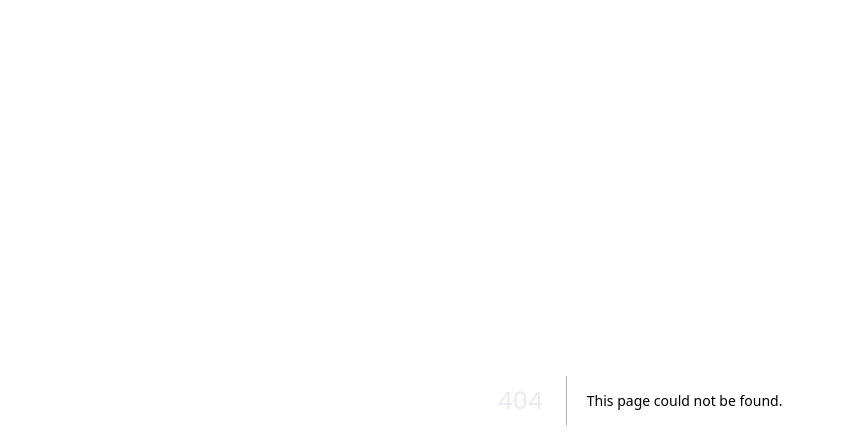
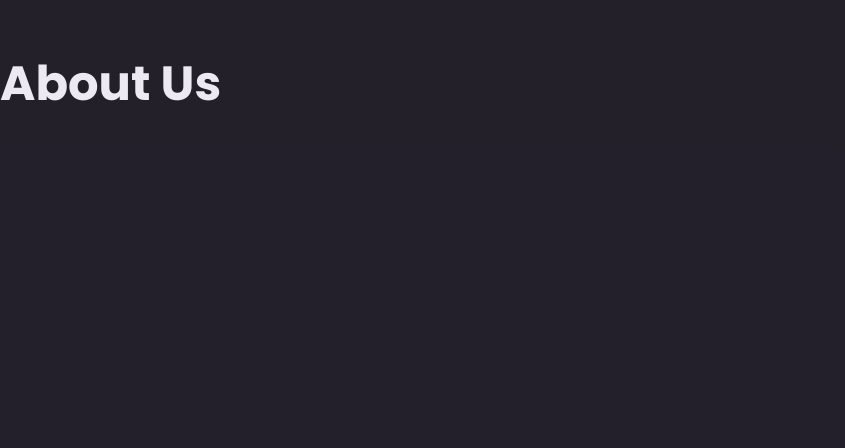
Before and after one commit to mohamedmonirshabana/firstNextApp, a Next.js app: page /about in a window 1280 px wide. Before the commit this address had no page. Shown: the top 448 px of the page, without its empty margins (0-845 px from the left). Built offline with nearby package versions, Linux system fonts and the light colour scheme.

Commit message:
add page inside about folder

```diff
--- /dev/null
+++ b/app/about/page.js
@@ -0,0 +1,3 @@
+export default function AboutPage() {
+  return <h1>About Us</h1>;
+}
```
